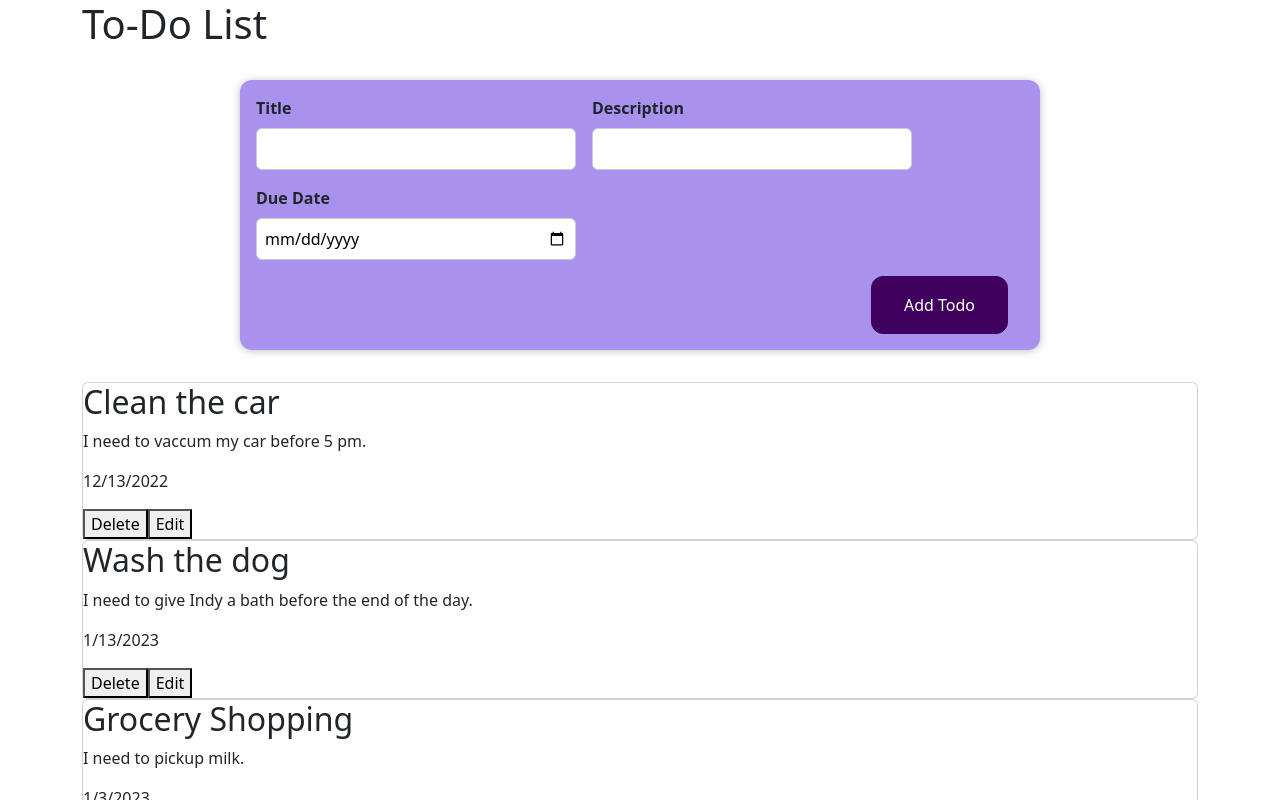
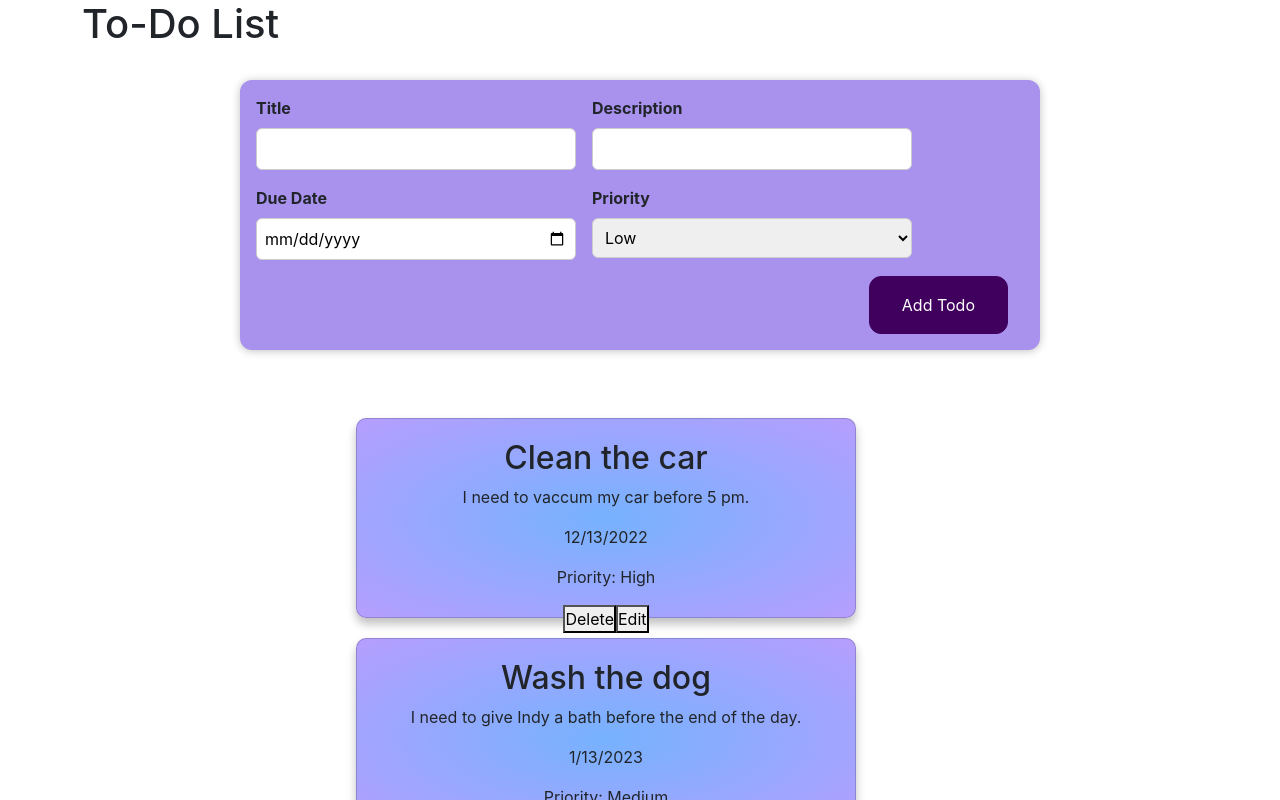
Before and after one commit to zaccaffey/to-do--current-, a React (Create React App) app: page / in a window 1280 px wide. Shown: the top 800 px of the page. Built offline with nearby package versions, Linux system fonts and the light colour scheme; the HTML template or start-up script is replaced by a standard one.

Commit message:
added styling

```diff
--- a/package.json
+++ b/package.json
@@ -38,5 +38,6 @@
       "last 1 firefox version",
       "last 1 safari version"
     ]
-  }
+  },
+  "homepage": "https:///dist/"
 }
--- a/src/Components/Home.js
+++ b/src/Components/Home.js
@@ -8,25 +8,29 @@ import Dialog from "@material-ui/core/Dialog";
 import DialogContentText from "@material-ui/core/DialogContentText";
 import DialogTitle from "@material-ui/core/DialogTitle";
 import DialogContent from "@material-ui/core/DialogContent";
+import './Todo/TodoItem.css'
 
 const initialList = [
     {
         title: "Clean the car",
         description: "I need to vaccum my car before 5 pm.",
         date: new Date("12/13/2022"),
-        id: Math.random().toString()
+        id: Math.random().toString(),
+        priority: "High"
     },
     {
         title: "Wash the dog",
         description: "I need to give Indy a bath before the end of the day.",
         date: new Date("1/13/2023"),
-        id: Math.random().toString()
+        id: Math.random().toString(),
+        priority: "Medium"
     },
     {
         title: "Grocery Shopping",
         description: "I need to pickup milk.",
         date: new Date("1/03/2023"),
-        id: Math.random().toString()
+        id: Math.random().toString(),
+        priority: "Low"
     },
 ]
 const Home = () => {
@@ -35,6 +39,7 @@ const Home = () => {
     const [newTitle, setNewTitle] = useState('')
     const [newDescription, setNewDescription] = useState('')
     const [newDueDate, setNewDueDate] = useState('')
+    const [newPriority, setNewPriority] = useState('')
     const [myId, setMyId] = useState('')
     const [myObject, setMyObject] = useState('')
 
@@ -49,6 +54,10 @@ const Home = () => {
     const dateChangeHandler = (event) => {
         setNewDueDate(event.target.value)
         console.log(newDueDate)
+    }
+
+    const priorityChangeHandler = (event) => {
+        setNewPriority(event.target.value)
     }
 
     const addTodoHandler = (todo) => {
@@ -86,6 +95,7 @@ const Home = () => {
         newList[index].title = newTitle
         newList[index].description = newDescription
         newList[index].date = newDueDate
+        newList[index].priority = newPriority
         setTodos(newList)
         setOpen(false)
         setNewTitle('')
@@ -122,6 +132,9 @@ const Home = () => {
 
                                     <DialogContentText>Due Date</DialogContentText>
                                     <textarea type="text" value={newDueDate} onChange={dateChangeHandler} placeholder={myObject.date}></textarea>
+
+                                    <DialogContentText>Priority</DialogContentText>
+                                    <input type="text" value={newPriority} onChange={priorityChangeHandler} placeholder={myObject.priority}></input>
                                 </div>
                                 <div>
                                     <button type="submit">Submit</button>
--- a/src/Components/NewTodo/TodoForm.css
+++ b/src/Components/NewTodo/TodoForm.css
@@ -4,6 +4,18 @@
     gap: 1rem;
     margin-bottom: 1rem;
     text-align: left;
+  }
+
+  .new-todo__controls label {
+    font-weight: bold;
+    margin-bottom: 0.5rem;
+    display: block;
+  }
+
+  .new-todo__radio {
+    margin: auto;
+    text-align: left;
+    vertical-align: middle;
   }
 
   .new-todo__control label {
@@ -21,6 +33,21 @@
     max-width: 100%;
   }
 
+  .new-todo__control select {
+    font: inherit;
+    padding: 0.5rem;
+    border-radius: 6px;
+    border: 1px solid #ccc;
+    width: 20rem;
+    max-width: 100%;
+  }
+
   .new-todo__actions {
     text-align: right;
   }
+
+  input[type='radio']{
+    vertical-align: baseline;
+    padding: 10px;
+    margin: 10px;
+ }
--- a/src/Components/NewTodo/TodoForm.js
+++ b/src/Components/NewTodo/TodoForm.js
@@ -4,6 +4,7 @@ const TodoForm = (props) => {
     const [newTitle, setNewTitle] = useState('')
     const [newDescription, setNewDescription] = useState('')
     const [newDueDate, setNewDueDate] = useState('')
+    const [newPriority, setNewPriority] = useState('Low')
 
     const titleChangeHandler = (event) => {
         setNewTitle(event.target.value)
@@ -17,19 +18,26 @@ const TodoForm = (props) => {
         setNewDueDate(event.target.value)
     }
 
+    const priorityChangeHandler = (event) => {
+        setNewPriority(event.target.value)
+        console.log(event.target.value)
+    }
+
     const submitHandler = (event) => {
         event.preventDefault()
 
         const newTodo = {
             title: newTitle,
             description: newDescription,
-            date: new Date(newDueDate.replace(/-/g, '\/').replace(/T.+/, ''))
+            date: new Date(newDueDate.replace(/-/g, '\/').replace(/T.+/, '')),
+            priority: newPriority
         }
 
         props.onSaveTodo(newTodo)
         setNewTitle('')
         setNewDescription('')
         setNewDueDate('')
+        setNewPriority('Low')
     }
 
     return (
@@ -37,15 +45,23 @@ const TodoForm = (props) => {
             <div className='new-todo__controls'>
                 <div className='new-todo__control'>
                     <label>Title</label>
-                    <input type="text" value={newTitle} onChange={titleChangeHandler}/>
+                    <input type="text" value={newTitle} onChange={titleChangeHandler} />
                 </div>
                 <div className='new-todo__control'>
                     <label>Description</label>
-                    <input type="text" value={newDescription} onChange={descriptionChangeHandler}/>
+                    <input type="text" value={newDescription} onChange={descriptionChangeHandler} />
                 </div>
                 <div className='new-todo__control'>
                     <label>Due Date</label>
-                    <input type="date" value={newDueDate} min="2022-12-05" onChange={dateChangeHandler}/>
+                    <input type="date" value={newDueDate} min="2022-12-05" onChange={dateChangeHandler} />
+                </div>
+                <div className='new-todo__control'>
+                    <label>Priority</label>
+                    <select value={newPriority} onChange={priorityChangeHandler}>
+                        <option value="High">High</option>
+                        <option value="Medium">Medium</option>
+                        <option value="Low">Low</option>
+                    </select>
                 </div>
             </div>
             <div className='new-todo__actions'>
--- /dev/null
+++ b/src/Components/Todo/TodoItem.css
@@ -0,0 +1,153 @@
+* {
+    margin: 0;
+    padding: 0;
+    box-sizing: border-box;
+  }
+
+  body {
+    font-family: -apple-system, BlinkMacSystemFont, "Segoe UI", Roboto, Helvetica,
+      Arial, sans-serif, "Apple Color Emoji", "Segoe UI Emoji", "Segoe UI Symbol";
+  }
+
+  .main-container {
+    padding: 30px;
+  }
+
+  /* HEADING */
+
+  .heading {
+    text-align: center;
+  }
+
+  .heading__title {
+    font-weight: 600;
+  }
+
+  .heading__credits {
+    margin: 10px 0px;
+    color: #888888;
+    font-size: 25px;
+    transition: all 0.5s;
+  }
+
+  .heading__link {
+    text-decoration: none;
+  }
+
+  .heading__credits .heading__link {
+    color: inherit;
+  }
+
+  /* CARDS */
+
+  .cards {
+    padding: 1rem;
+    margin: 0 auto;
+    width: 40rem;
+    max-width: 95%;
+    border-radius: 12px;
+    text-align: center;
+    left: 70%;
+    top: 60%;
+  }
+
+  .card {
+    margin: 20px;
+    padding: 20px;
+    width: 500px;
+    min-height: 200px;
+    display: grid;
+    grid-template-rows: 20px 50px 1fr 50px;
+    border-radius: 10px;
+    box-shadow: 0px 6px 10px rgba(0, 0, 0, 0.25);
+    transition: all 0.2s;
+  }
+
+  .card:hover {
+    box-shadow: 0px 6px 10px rgba(0, 0, 0, 0.4);
+    transform: scale(1.01);
+  }
+
+  .card__link,
+  .card__exit,
+  .card__icon {
+    position: relative;
+    text-decoration: none;
+    color: rgba(0, 0, 0, 0.9);
+  }
+
+  .card__link::after {
+    position: absolute;
+    top: 25px;
+    left: 0;
+    content: "";
+    width: 0%;
+    height: 3px;
+    background-color: rgba(255, 255, 255, 0.6);
+    transition: all 0.5s;
+  }
+
+  .card__link:hover::after {
+    width: 100%;
+  }
+
+  .card__exit {
+    grid-row: 1/2;
+    justify-self: end;
+  }
+
+  .card__icon {
+    grid-row: 2/3;
+    font-size: 30px;
+  }
+
+  .card__title {
+    grid-row: 3/4;
+    font-weight: 400;
+    color: #ffffff;
+  }
+
+  .card__apply {
+    grid-row: 4/5;
+    align-self: center;
+  }
+
+  /* CARD BACKGROUNDS */
+
+  .card-1 {
+    background: radial-gradient(#1fe4f5, #3fbafe);
+  }
+
+  .card-2 {
+    background: radial-gradient(#fbc1cc, #fa99b2);
+  }
+
+  .card-3 {
+    background: radial-gradient(#76b2fe, #b69efe);
+  }
+
+  .card-4 {
+    background: radial-gradient(#60efbc, #58d5c9);
+  }
+
+  .card-5 {
+    background: radial-gradient(#f588d8, #c0a3e5);
+  }
+
+  /* RESPONSIVE */
+
+  @media (max-width: 1600px) {
+    .cards {
+      justify-content: center;
+    }
+  }
+
+  .card-7 {
+    padding: 1rem;
+    margin: 2rem auto;
+    width: 50rem;
+    max-width: 95%;
+    border-radius: 12px;
+    text-align: center;
+    box-shadow: 0 1px 8px rgba(0, 0, 0, 0.25);
+  }
--- a/src/Components/Todo/TodoItem.js
+++ b/src/Components/Todo/TodoItem.js
@@ -1,6 +1,7 @@
 import { Card } from "react-bootstrap"
 import React, { useState } from "react"
 import DateWidget from "../DateWidget"
+import './TodoItem.css'
 
 const TodoItem = (props) => {
 
@@ -14,11 +15,12 @@ const TodoItem = (props) => {
     }
 
     return (
-        <Card className="todo-item">
+        <Card className="card card-3">
             <div className="todo-item__description">
                 <h2>{props.item.title}</h2>
                 <p>{props.item.description}</p>
                 <DateWidget date={props.item.date}></DateWidget>
+                <p>Priority: {props.item.priority}</p>
                 <button onClick={deleteHandler}>Delete</button>
                 <button onClick={editClickHandler}>Edit</button>
             </div>
--- a/src/Components/Todo/TodoList.js
+++ b/src/Components/Todo/TodoList.js
@@ -2,6 +2,7 @@ import TodoItem from "./TodoItem"
 // import { v4 as uuidv4 } from 'uuid';
 import React, { useState } from "react"
 import Col from 'react-bootstrap/Col';
+import './TodoItem.css'
 const TodoList = (props) => {
 
     const removeTodoHandler = (id) => {
@@ -19,7 +20,7 @@ const TodoList = (props) => {
     }
 
     return (
-        <div>
+        <div className="cards">
             <Col>
                 {props.list.map(todo => (
                     <div>
```
